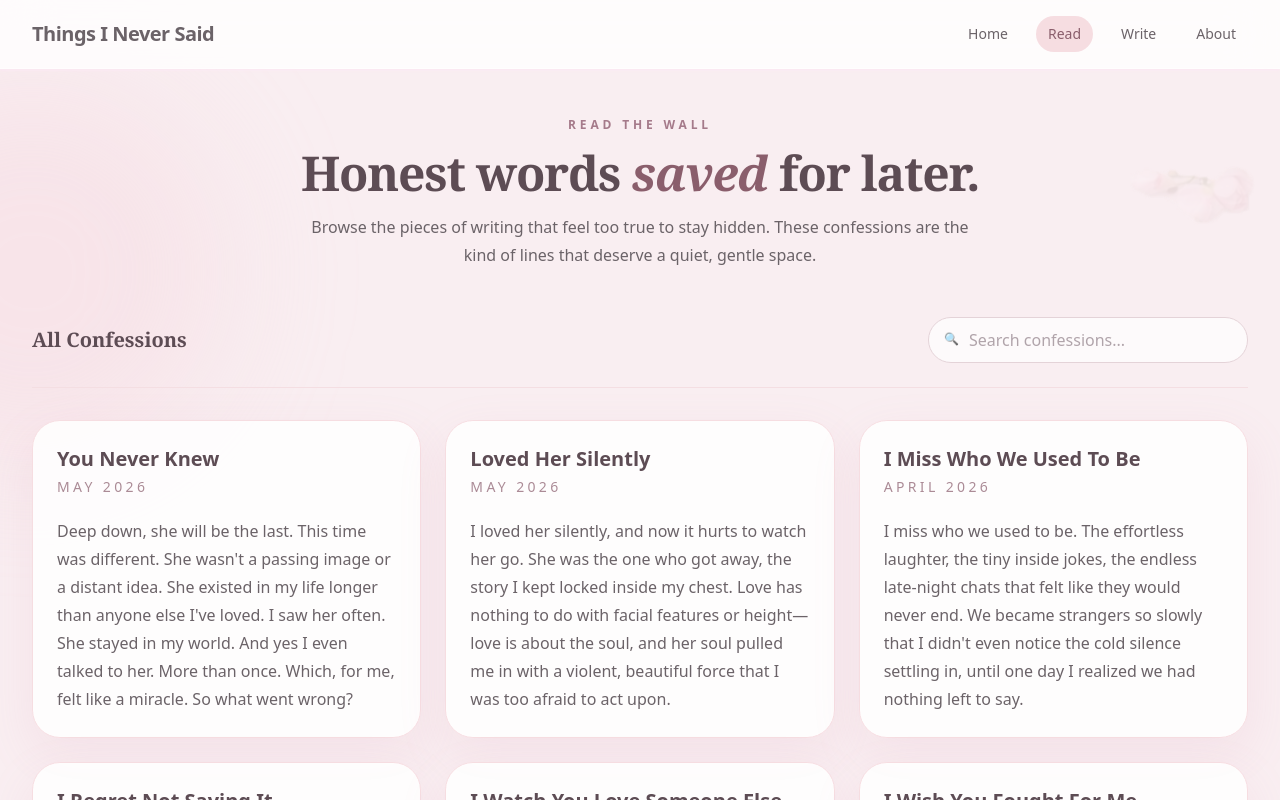
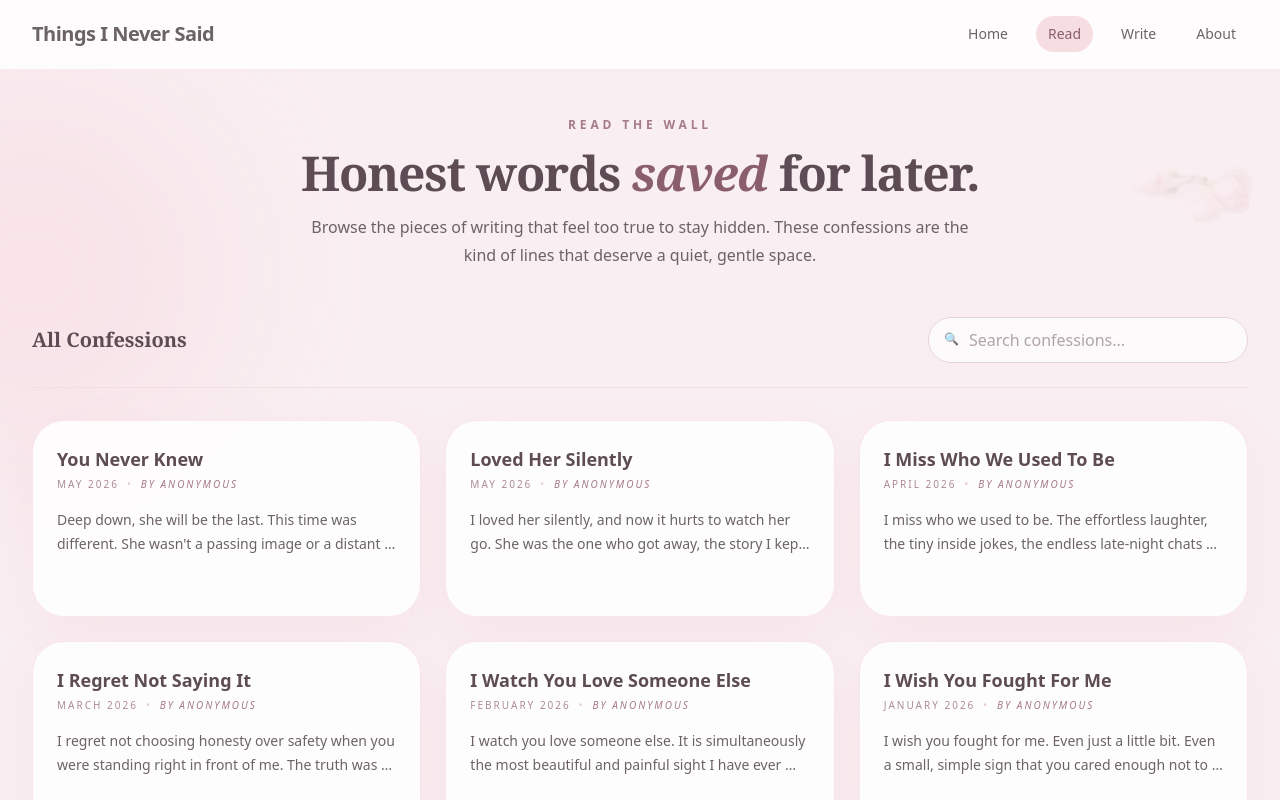
Before and after one commit to farixdev/ThingsINeverSaid, a Next.js app in the folder frontend/: page /read in a window 1280 px wide. Shown: the top 800 px of the page. Built offline with nearby package versions, Linux system fonts and the light colour scheme.

Commit message:
Update src/components/confession-card.js

```diff
--- a/frontend/src/components/confession-card.js
+++ b/frontend/src/components/confession-card.js
@@ -1,15 +1,41 @@
-export default function ConfessionCard({ title, snippet, date }) {
+export default function ConfessionCard({ title, snippet, date, author, isSvg, onClick }) {
   return (
-    <article className="rounded-[28px] border border-[#F6DDE1] bg-white/85 p-6 shadow-[0_18px_50px_rgba(213,138,170,0.12)]">
-      <div className="flex items-start justify-between gap-4">
-        <div>
-          <h4 className="text-xl font-semibold text-[#5D4C54]">{title}</h4>
-          <p className="mt-1 text-sm uppercase tracking-[0.24em] text-[#AB8B96]">
-            {date}
-          </p>
+    <article
+      onClick={onClick}
+      className={`glass-card rounded-[32px] p-6 shadow-[0_18px_50px_rgba(213,138,170,0.08)] flex flex-col justify-between cursor-pointer group ${
+        isSvg
+          ? "border-[#f2d3da] bg-white/90 hover:border-[#dca7b5]"
+          : "border-[#F6DDE1] bg-white/85"
+      }`}
+    >
+      <div>
+        <div className="flex items-start justify-between gap-4">
+          <div className="space-y-1">
+            <h4 className="text-lg font-semibold text-[#5D4C54] group-hover:text-[#8A5E6C] transition duration-300">
+              {title}
+            </h4>
+            <div className="flex items-center gap-2 text-[10px] font-medium uppercase tracking-[0.2em] text-[#AB8B96]">
+              <span>{date}</span>
+              {author && (
+                <>
+                  <span className="text-[#e2cad0]">•</span>
+                  <span className="italic text-[#A57A8A]">by {author}</span>
+                </>
+              )}
+            </div>
+          </div>
         </div>
+
+        {/* Restricted Snippet: Only show 1-2 lines (clamped) with ellipsis */}
+        <p className="mt-4 text-sm leading-6 text-[#6B6368] whitespace-pre-wrap line-clamp-2">
+          {snippet}
+        </p>
       </div>
-      <p className="mt-5 text-base leading-7 text-[#6B6368]">{snippet}</p>
+
+      {/* Read Full Letter appears on hover */}
+      <div className="mt-5 flex items-center justify-between text-xs font-semibold text-[#8A5E6C]/60 opacity-0 group-hover:opacity-100 group-hover:text-[#8A5E6C] group-hover:translate-x-1 transition-all duration-300">
+        <span>Read full letter ✦</span>
+      </div>
     </article>
   );
 }
```
